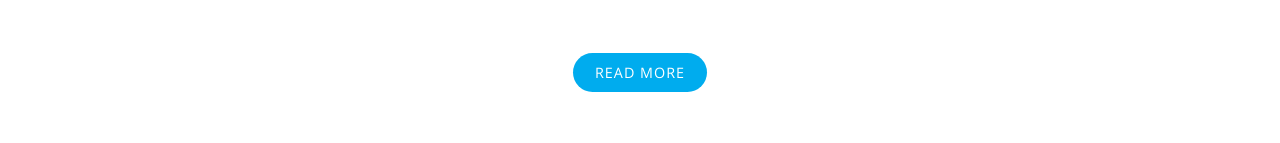
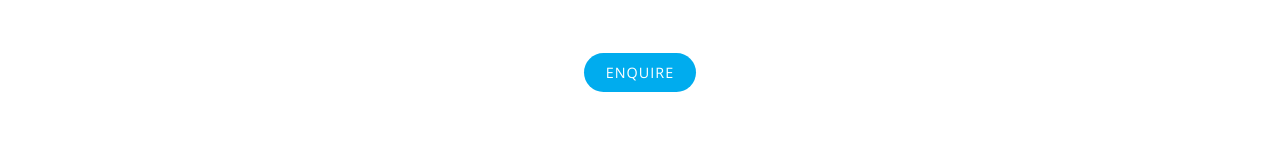
Before and after one commit to sahe22/intelligentsoftwaresolutions.github.io, a plain HTML site: page icons.html in a window 1280 px wide. Shown: the part 1435-1578 px from the top of the page. Drawn offline with nearby package versions, Linux system fonts and the light colour scheme.

Commit message:
Update icons.html

```diff
--- a/icons.html
+++ b/icons.html
@@ -168,8 +168,8 @@ Smartphone Compatible web template, free webdesigns for Nokia, Samsung, LG, Sony
 							</div>
 				<!-- //services -->
 
-				           <div class="agileinf-button">    <a class="read" href="single.html">
-											Read More
+				           <div class="agileinf-button">    <a class="read" href="contact.html">
+											Enquire
 							   </a>
 							   </div>
 
```
